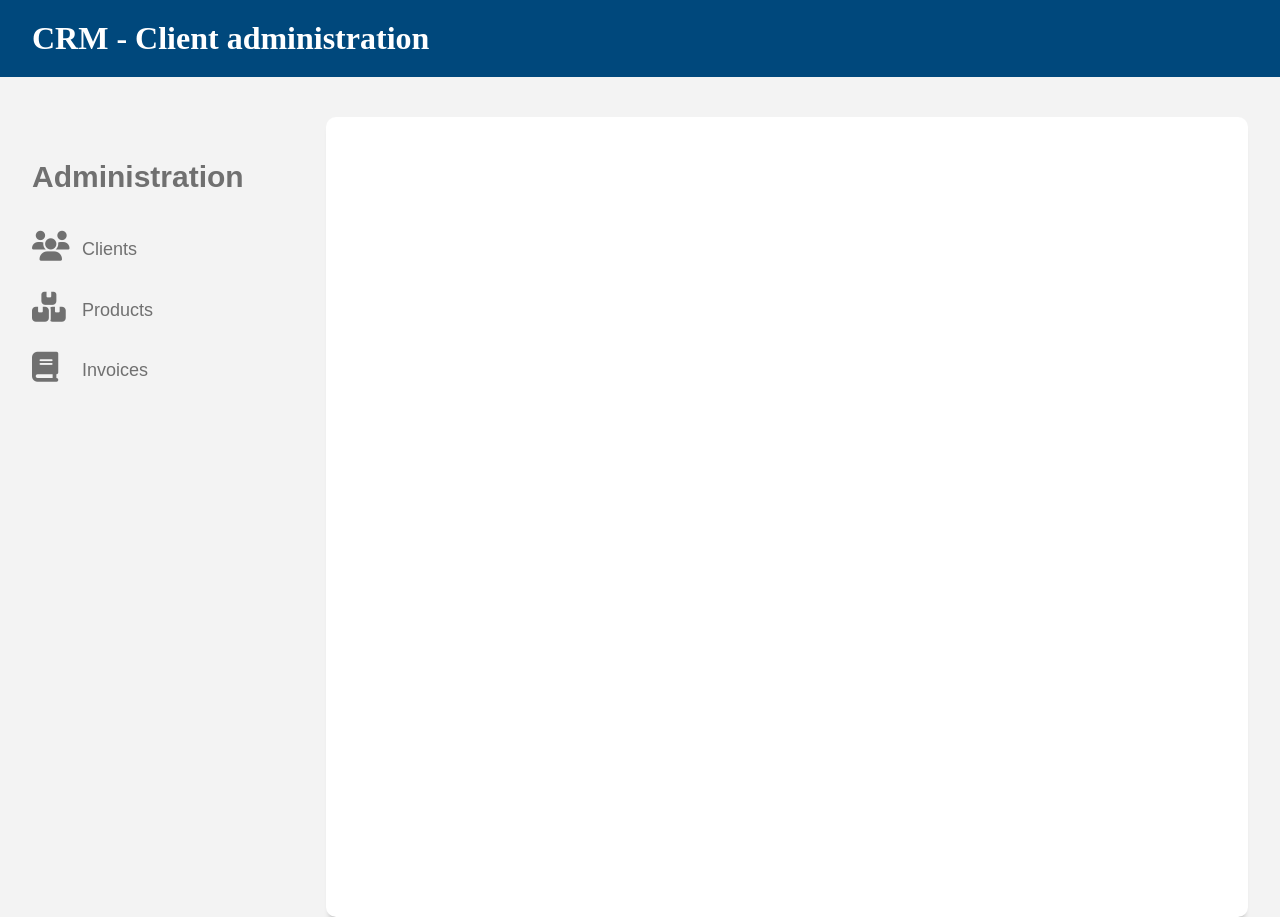
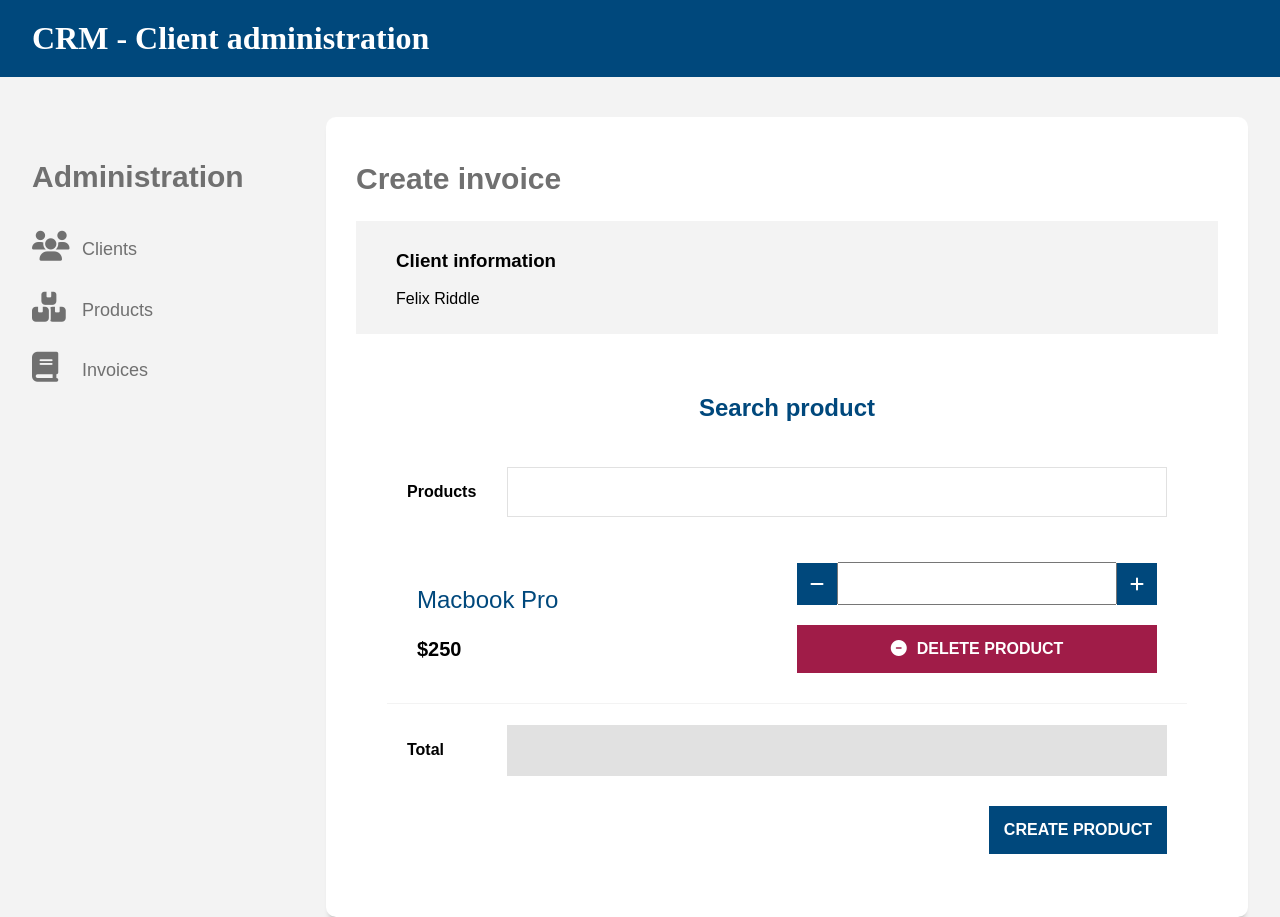
Before and after one commit to FelixRiddle/cloud-shop-frontend, a React (Create React App) app: page /invoices/create/1 in a window 1280 px wide. Built offline with nearby package versions, Linux system fonts and the light colour scheme.

Commit message:
Create invoice page

```diff
--- a/src/App.jsx
+++ b/src/App.jsx
@@ -6,9 +6,10 @@ import ClientPage from "./page/client/page";
 import CreateClientPage from "./page/client/create/page";
 import EditClient from "./page/client/edit/page";
 import ProductPage from "./page/products/page";
-import InvoicePage from "./page/invoice/page";
+import InvoicePage from "./page/invoices/page";
 import CreateProduct from "./page/products/create/page";
 import EditProductPage from "./page/products/edit/page";
+import CreateInvoicePage from "./page/invoices/create/page";
 
 /**
  * App
@@ -23,6 +24,7 @@ function App() {
 
 				<main className="caja-contenido col-9">
 					<Routes>
+						{/* Clients */}
 						<Route exact path="/" element={<ClientPage />} />
 						<Route exact path="/client" element={<ClientPage />} />
 						<Route exact path="/client/create" element={<CreateClientPage />} />
@@ -32,6 +34,7 @@ function App() {
 							element={<EditClient />}
 						/>
 
+						{/* Products */}
 						<Route exact path="/products" element={<ProductPage />} />
 						<Route
 							exact
@@ -44,7 +47,13 @@ function App() {
 							element={<EditProductPage />}
 						/>
 
+						{/* Invoices */}
 						<Route exact path="/invoices" element={<InvoicePage />} />
+						<Route
+							exact
+							path={`/invoices/create/:id`}
+							element={<CreateInvoicePage />}
+						/>
 					</Routes>
 				</main>
 			</div>
--- a/src/lib/requestTypes.js
+++ b/src/lib/requestTypes.js
@@ -17,3 +17,4 @@ export const deleteProduct = (id) => deleteRequest(`/product/${id}`);
 export const createProduct = (data) => multipartPostRequest("/product/", data);
 export const getProduct = (id) => getRequest(`/product/${id}/`);
 export const putProduct = (data, id) => multipartPutRequest(`/product/${id}`, data);
+// export const getInvoice = (id) => getRequest(`/invoice`)
--- a/src/page/client/Client.jsx
+++ b/src/page/client/Client.jsx
@@ -47,10 +47,17 @@ export default function Client({
 				<p>Phone: {client.phoneNumber}</p>
 			</div>
 			<div className="acciones">
+
 				<Link to={`/client/edit/${client._id}`} className="btn btn-azul">
 					<i className="fas fas-pen-alt"></i>
 					Edit client
 				</Link>
+
+				<Link to={`/invoices/create/${client._id}`} className="btn btn-amarillo">
+					<i className="fas fas-plus"></i>
+					Create invoice
+				</Link>
+
 				<button
 					className="btn btn-rojo btn-eliminar"
 					onClick={handleDeleteClient}
--- /dev/null
+++ b/src/page/invoices/create/ProductView.jsx
@@ -0,0 +1,26 @@
+import React from 'react';
+
+/**
+ * Product view
+ */
+export default function ProductView() {
+	return (
+		<>
+			<div className="texto-producto">
+				<p className="nombre">Macbook Pro</p>
+				<p className="precio">$250</p>
+			</div>
+			<div className="acciones">
+				<div className="contenedor-cantidad">
+					<i className="fas fa-minus"></i>
+					<input type="text" name="quantity" placholder="Quantity" />
+					<i className="fas fa-plus"></i>
+				</div>
+				<button className="btn btn-rojo">
+					<i className="fas fa-minus-circle"></i>
+					Delete product
+				</button>
+			</div>
+		</>
+	);
+}
--- /dev/null
+++ b/src/page/invoices/create/page.jsx
@@ -0,0 +1,58 @@
+import React from 'react';
+import ProductView from './ProductView';
+import { useParams } from 'react-router-dom';
+
+/**
+ * Create invoice page
+ */
+export default function CreateInvoicePage() {
+	const params = useParams();
+
+	return (
+		<>
+			<h2>Create invoice</h2>
+
+			{/* Client */}
+			<div className="ficha-cliente">
+				<h3>Client information</h3>
+				<p>Felix Riddle</p>
+			</div>
+
+			<form action="">
+				{/* Search */}
+				<legend>Search product</legend>
+
+				<div className="campo">
+					<label htmlFor="products">Products</label>
+					<input type="text" name="products" id="products" placholder="Product name" />
+				</div>
+
+				{/* Products */}
+				<ul className="resumen">
+					<li>
+						<ProductView />
+					</li>
+				</ul>
+
+				<div className="campo">
+					<label htmlFor="total">Total</label>
+					<input
+						type="text"
+						name="total"
+						id="total"
+						placholder="Price"
+						readOnly={true}
+					/>
+				</div>
+
+				<div className="enviar">
+					<input
+						type="submit"
+						className="btn btn-azul"
+						value="Create product"
+					/>
+				</div>
+			</form>
+		</>
+	);
+}
--- a/src/page/products/edit/page.jsx
+++ b/src/page/products/edit/page.jsx
@@ -73,7 +73,6 @@ export default function EditProductPage() {
 		e.preventDefault();
 
 		const response = await putProduct(new FormData(form.current), previousProduct._id);
-
 		if(!response) {
 			return;
 		}
```
Also changed, not shown: src/page/invoices/page.jsx (renamed from src/page/invoice/page.jsx).
